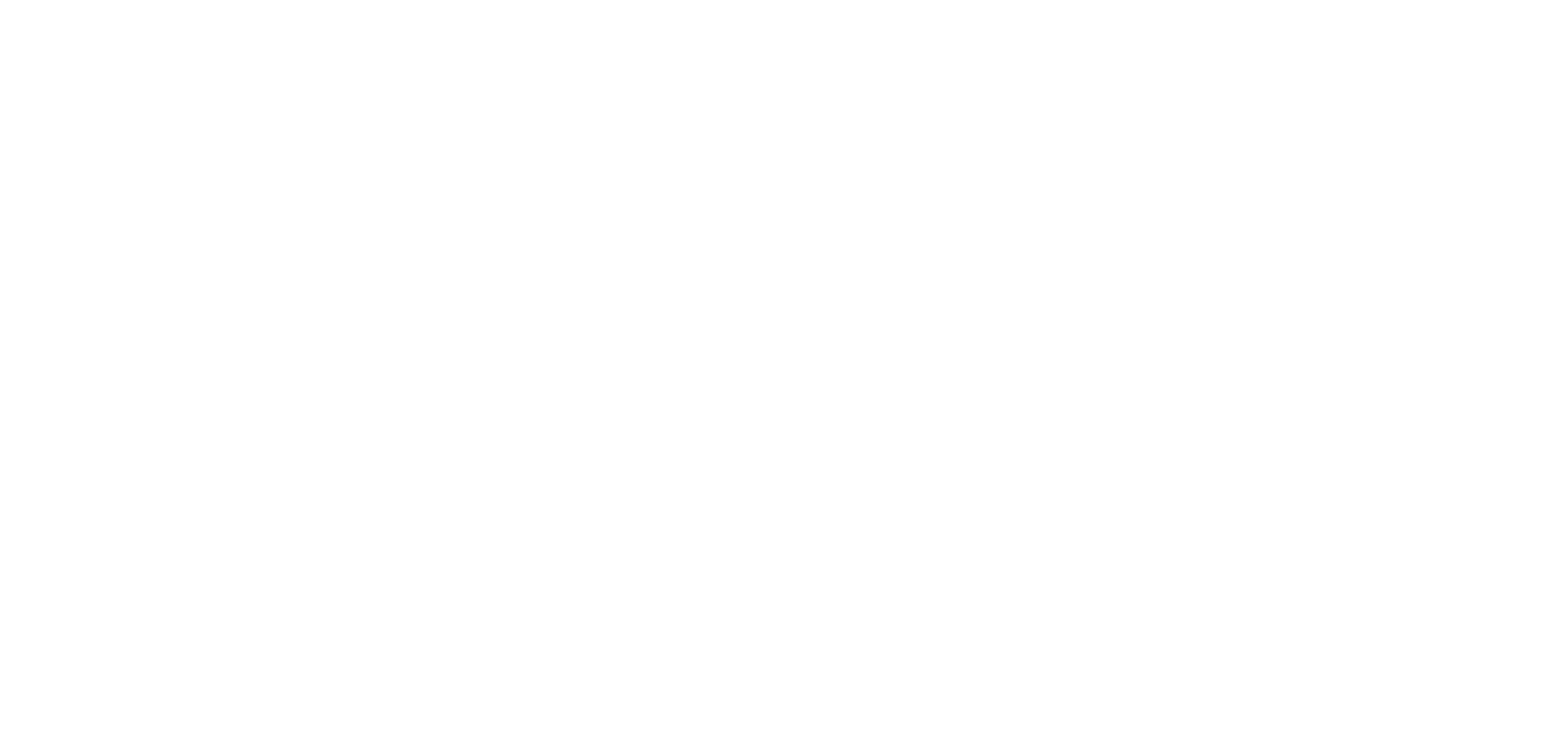
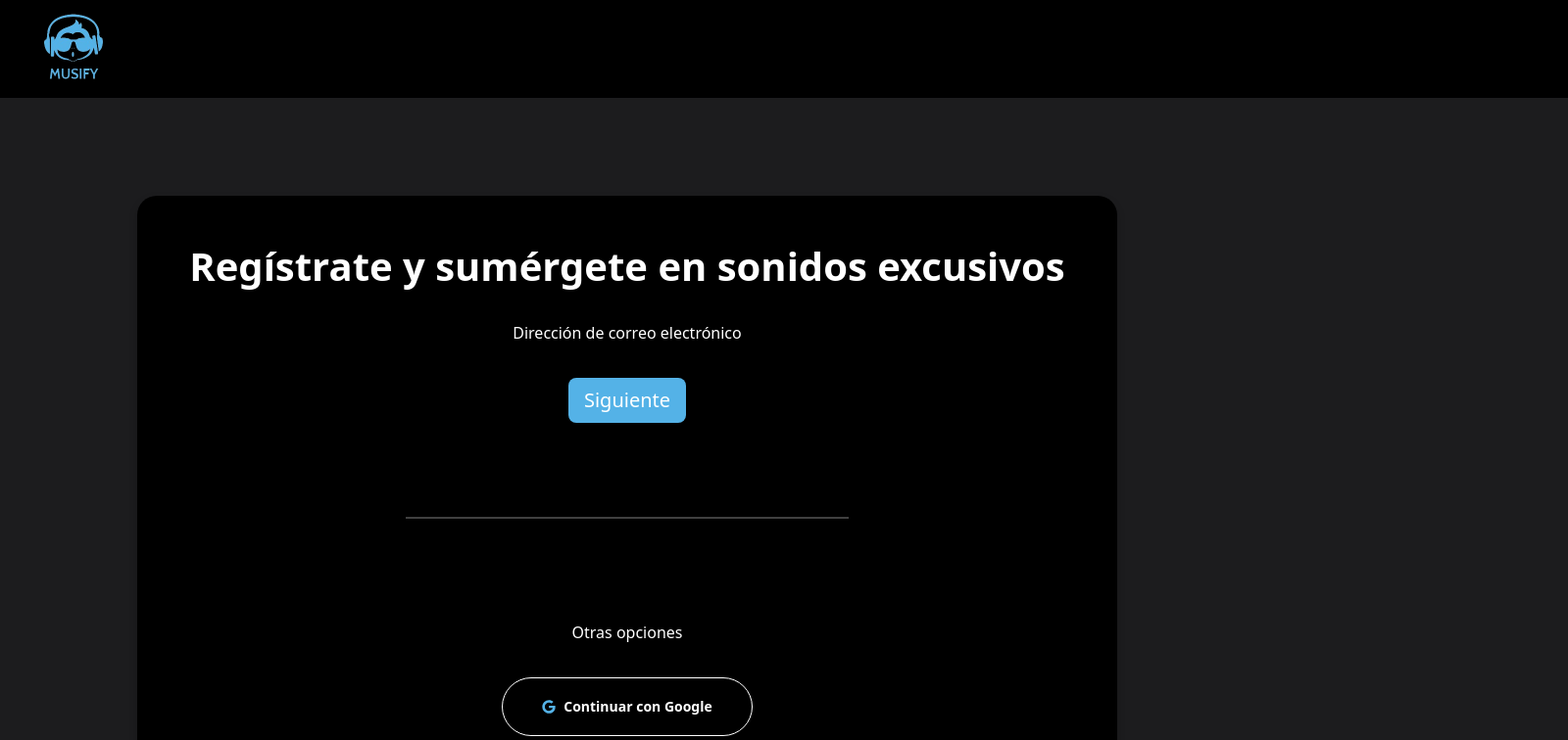
Before and after one commit to UNIZAR-30226-2024-09/Front-Web, a React (Create React App) app in the folder musify/: page /registro in a window 1280 px wide. Before the commit this address had no page. Shown: the top 756 px of the page at 98% size, 1600 px wide, since content can reach past the window. Built offline with nearby package versions, Linux system fonts and the light colour scheme.

Commit message:
pantalla registro

```diff
--- a/musify/package.json
+++ b/musify/package.json
@@ -13,7 +13,7 @@
     "react-dom": "^18.2.0",
     "react-icons": "^5.0.1",
     "react-router-dom": "^6.22.1",
-    "react-scripts": "5.0.1",
+    "react-scripts": "^5.0.1",
     "web-vitals": "^3.5.2"
   },
   "scripts": {
--- a/musify/src/App.js
+++ b/musify/src/App.js
@@ -1,5 +1,6 @@
 import React from 'react';
 import InicioSesion from "./paginas/inicio_sesion/inicio_sesion";
+import Registro from "./paginas/registro/registro";
 import { BrowserRouter, Route, Routes } from "react-router-dom";
 
 export default class App extends React.Component {
@@ -8,6 +9,7 @@
       <BrowserRouter>
         <Routes>
           <Route path="/inicio_sesion" element={<InicioSesion />} />
+          <Route path="/registro" element={<Registro />} />
         </Routes>
       </BrowserRouter>
     );
--- /dev/null
+++ b/musify/src/paginas/registro/registro.css
@@ -0,0 +1,38 @@
+.registro-card {
+    width: 1000px; /* Ajusta la anchura según sea necesario */
+    height: 600px;
+    background-color: black;
+    color: white;
+    border-radius: 20px;
+    box-shadow: 0 4px 8px rgba(0, 0, 0, 0.2);
+    padding: 48px;
+    margin: auto;
+    margin-top: 100px;
+    margin-bottom: 80px; /* Agregamos margen inferior */
+    text-align: center;
+    display: flex;
+    flex-direction: column;
+    justify-content: center;
+}
+
+.custom-button {
+    background-color: black ;
+    height: 60px;
+    border-color: white ;
+    color: white !important;
+    padding-left: 40px !important;
+    padding-right: 40px !important;
+}
+
+.google-icon {
+    color: #54b2e7;
+    vertical-align: middle;
+    margin-right: 8px; /* Agregar un pequeño margen a la derecha del icono */
+    margin-bottom: 4px;
+}
+
+.linea-blanca {
+    border-top: 2px solid white; /* Asegúrate de que el color sea "white" */
+    width: 50%;
+    margin: auto;
+}
--- /dev/null
+++ b/musify/src/paginas/registro/registro.jsx
@@ -0,0 +1,48 @@
+import React from 'react';
+import { Navbar, Image, Button } from 'react-bootstrap';
+import { FaGoogle } from 'react-icons/fa';
+import './registro.css'; // Si necesitas estilos adicionales que no están cubiertos por Bootstrap
+import logo from '../../imagenes/logo-musify.png';
+
+function Registro() {
+    document.body.style.backgroundColor = "rgb(28,28,30)";
+
+    const handleInicioSesion = () => {
+        // Aquí puedes manejar la lógica para iniciar sesión
+        console.log("Iniciando sesión...");
+    };
+
+    return (
+        <>
+            <Navbar bg="black" variant="black" style={{ width: '1600px', height: '100px', margin: '0 auto' }}>
+                <Navbar.Brand>
+                    <Image src={logo} alt="Logo" style={{ marginRight: '10px', marginTop: '10px', width: '150px', height: '100%' }} />
+                </Navbar.Brand>
+            </Navbar>
+            <div className="registro-card">
+            <h1 style={{ fontWeight: 'bold' }}>Regístrate y sumérgete en sonidos excusivos</h1>
+                <div className="text-center mt-4">
+                    <p style={{ color: 'white', marginBottom: '10px' }}>Dirección de correo electrónico</p>
+                </div>
+                <div className="text-center mt-4">
+                    <Button variant="info" className="btn-lg" style={{ backgroundColor: '#54b2e7', border: 'none', color: 'white' }} onClick={handleInicioSesion}>
+                        Siguiente
+                    </Button>
+                </div>
+                <hr className="linea-blanca" />
+                <div className="text-center mt-2">
+                    <p style={{ color: 'white', marginBottom: '10px' }}>Otras opciones</p>
+                </div>
+                <div className="text-center mt-4">
+                <Button variant="dark" className="btn-lg rounded-pill custom-button" style={{ fontWeight: 'bold', fontSize: '14px' }}>
+                    <FaGoogle className="google-icon" />
+                        Continuar con Google
+                </Button>
+                </div>
+                {/* Otro contenido que desees incluir en la tarjeta */}
+            </div>
+        </>
+    );
+}
+
+export default Registro;
```
Also changed, not shown: 1 other file (tests, documents, lock files or other folders).
